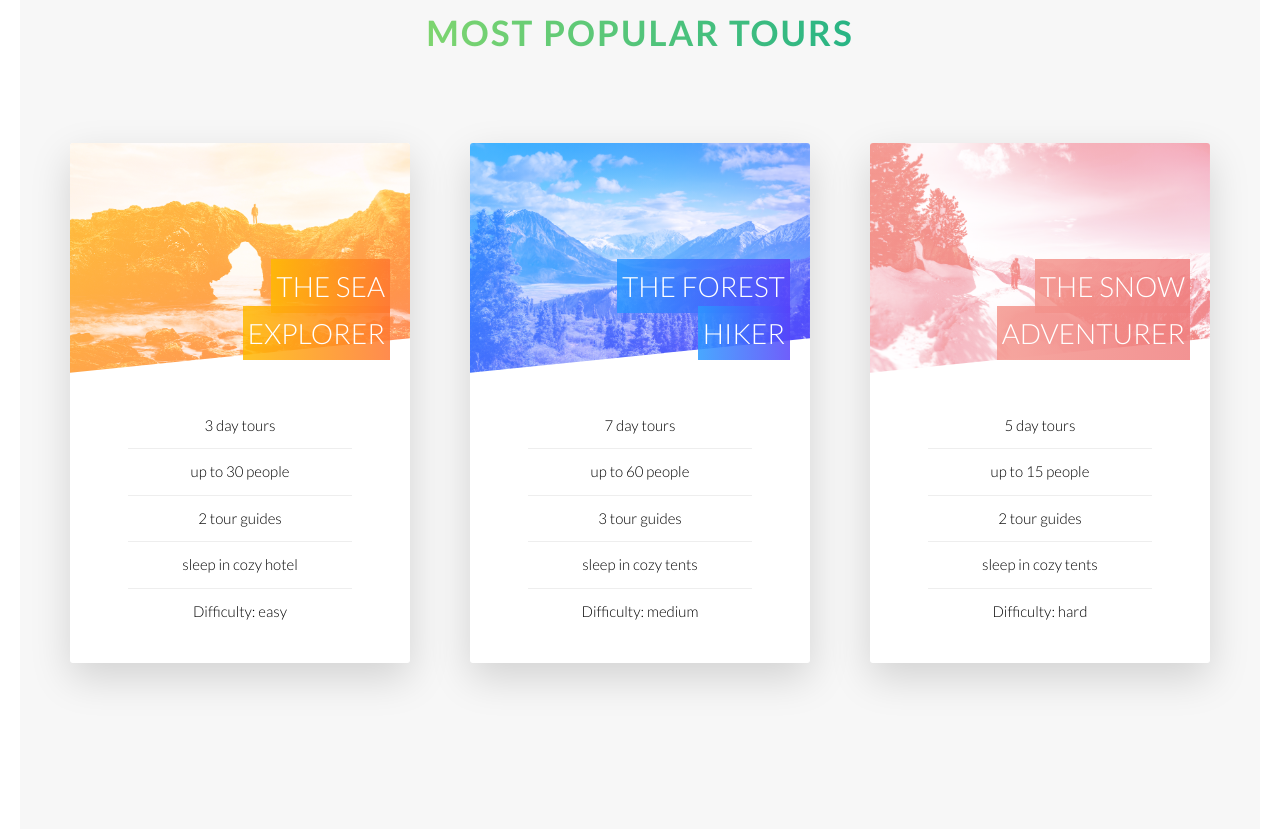
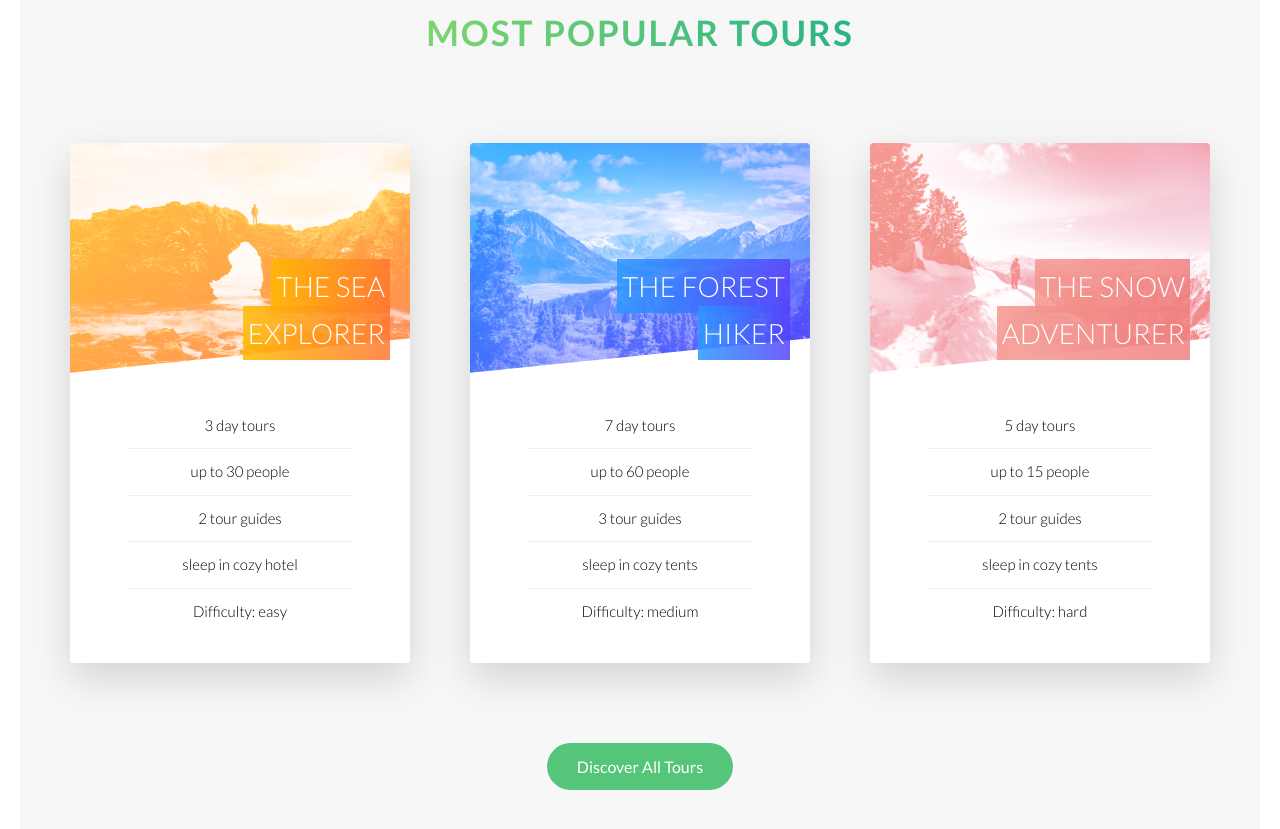
Before and after one commit to akhilbharti/sass-demo-, a website: page index.html in a window 1280 px wide. Shown: the part 2369-3198 px from the top of the page. Drawn offline with Linux system fonts and the light colour scheme.

Commit message:
tours section final changes

```diff
--- a/index.html
+++ b/index.html
@@ -234,6 +234,9 @@
         </div>
           </div>
         </div>
+        <div class="u-center-text u-margin-top-big">
+                <a href="#" class="btn btn--green btn--animate">Discover All Tours</a>
+        </div>
       </section>
     </main>
     <!-- grid section -->
--- a/sass/base/_utility.scss
+++ b/sass/base/_utility.scss
@@ -10,3 +10,10 @@
 .u-margin-bottom-big{
   margin-bottom: 8rem;
 }
+.u-margin-top-big{
+  margin-bottom: 8rem;
+}
+
+.u-margin-top-huge{
+  margin-bottom: 10rem;
+}
--- a/sass/components/_btn.scss
+++ b/sass/components/_btn.scss
@@ -31,6 +31,14 @@
     color: $color-grey-dark;
     &::after {
       background-color: $color-white;
+    }
+  }
+
+  &--green {
+    background-color: $primary;
+    color: $color-white;
+    &::after {
+      background-color: $primary;
     }
   }
 
--- a/sass/components/_cards.scss
+++ b/sass/components/_cards.scss
@@ -59,6 +59,8 @@
     background-blend-mode: screen;
     -webkit-background-clip-path: polygon(0 0, 100% 0, 100% 85%, 0 100%);
     clip-path: polygon(0 0, 100% 0, 100% 85%, 0 100%);
+    border-top-left-radius: 3px;
+    border-top-right-radius: 3px;
 
     &-1 {
       background-image: linear-gradient(
--- a/sass/pages/_home.scss
+++ b/sass/pages/_home.scss
@@ -25,6 +25,6 @@
 
 .section-tours{
     background-color: $color-grey-light;
-  padding: 32rem 0 50rem 0;
+  padding: 32rem 0 5rem 0;
   margin-top: -20vh;
 }
```
Also changed, not shown: css/style.css, 1 other file.
